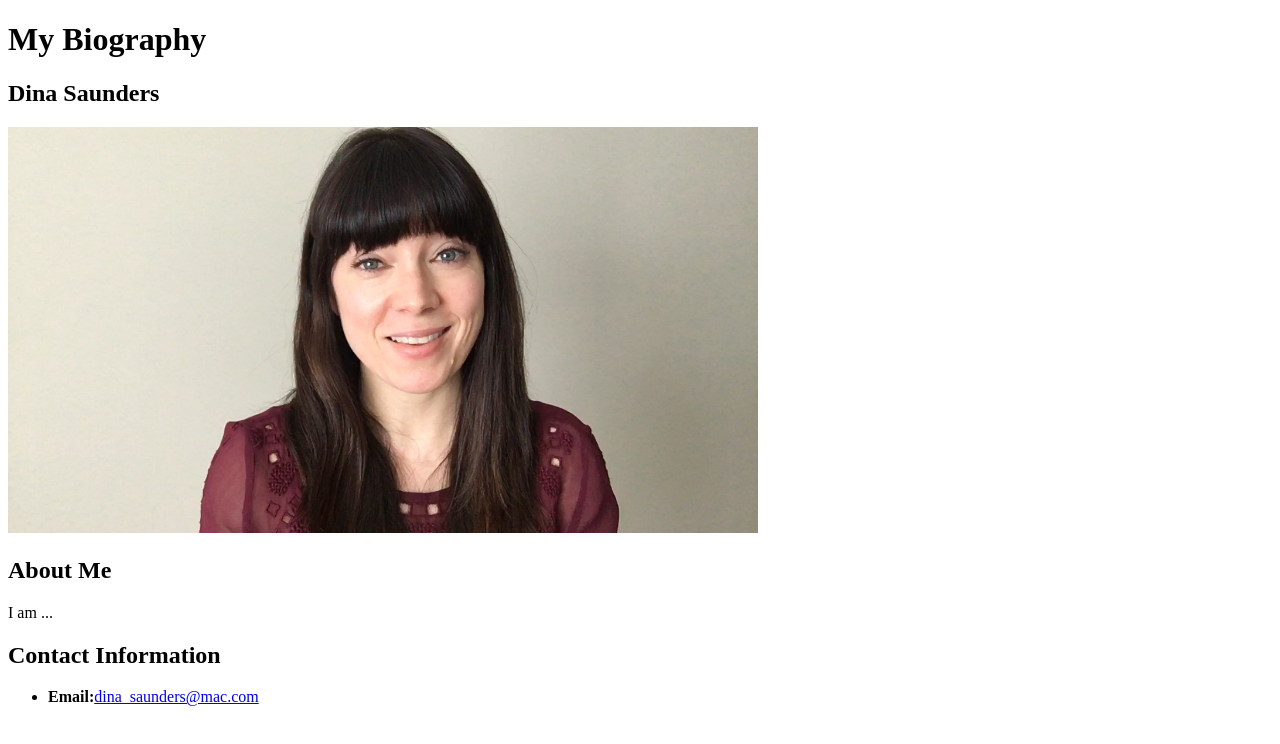
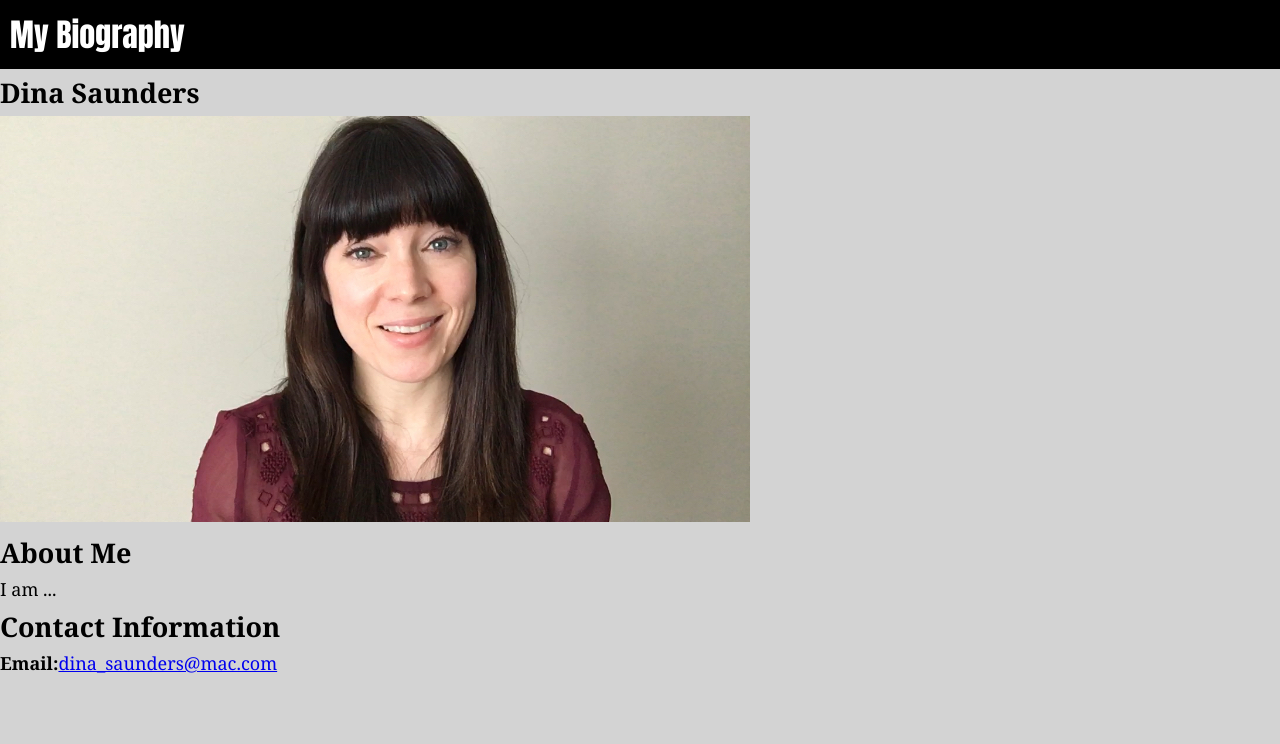
Before and after one commit to DS1826/ds1826, a plain HTML site: page index.html in a window 1280 px wide. Drawn offline with Linux system fonts and the light colour scheme.

Commit message:
new content in index.html and new css file

```diff
--- /dev/null
+++ b/css/style.css
@@ -0,0 +1,30 @@
+* {
+    margin: 0;
+    padding: 0;
+}
+
+header {
+    background-color: black;
+    color: white;
+    font-family: Impact, Haettenschweiler, 'Arial Narrow Bold', sans-serif;
+    padding: 10px;
+}
+
+body {
+    background-color: lightgray;
+}
+
+main {
+    font-family: Georgia, 'Times New Roman', Times, serif;
+    font-size: 18px;
+    line-height: 150%;
+}
+
+h2 {
+    padding-top: 10px;
+    padding-bottom: 10px;
+}
+
+.container {
+    width: 1024px;
+}
--- a/index.html
+++ b/index.html
@@ -2,7 +2,9 @@
 <html lang="en-us">
 <head>
   <title>Activity 1: Basic HTML Bio</title>
-      <meta charset="UTF-8">
+  <meta charset="UTF-8">
+  <link rel="stylesheet" type="text/css" href="css/style.css">
+
 </head>
 
 <body>
@@ -12,7 +14,7 @@
 
     <main>
         <!--About Me Section-->
-        <section>
+        <section class="container">
             <h2>Dina Saunders</h2>
 
             <img src="img/profile-photo.jpg" alt="Profile Picture">
```
